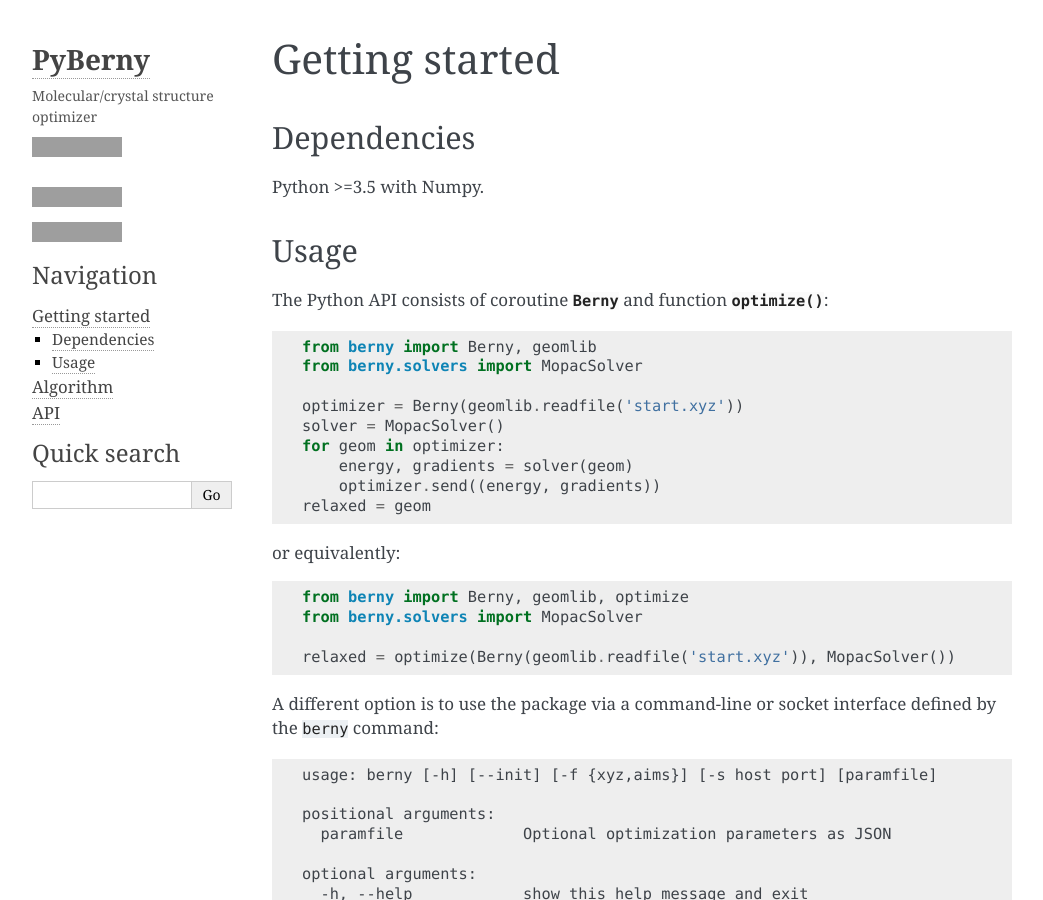
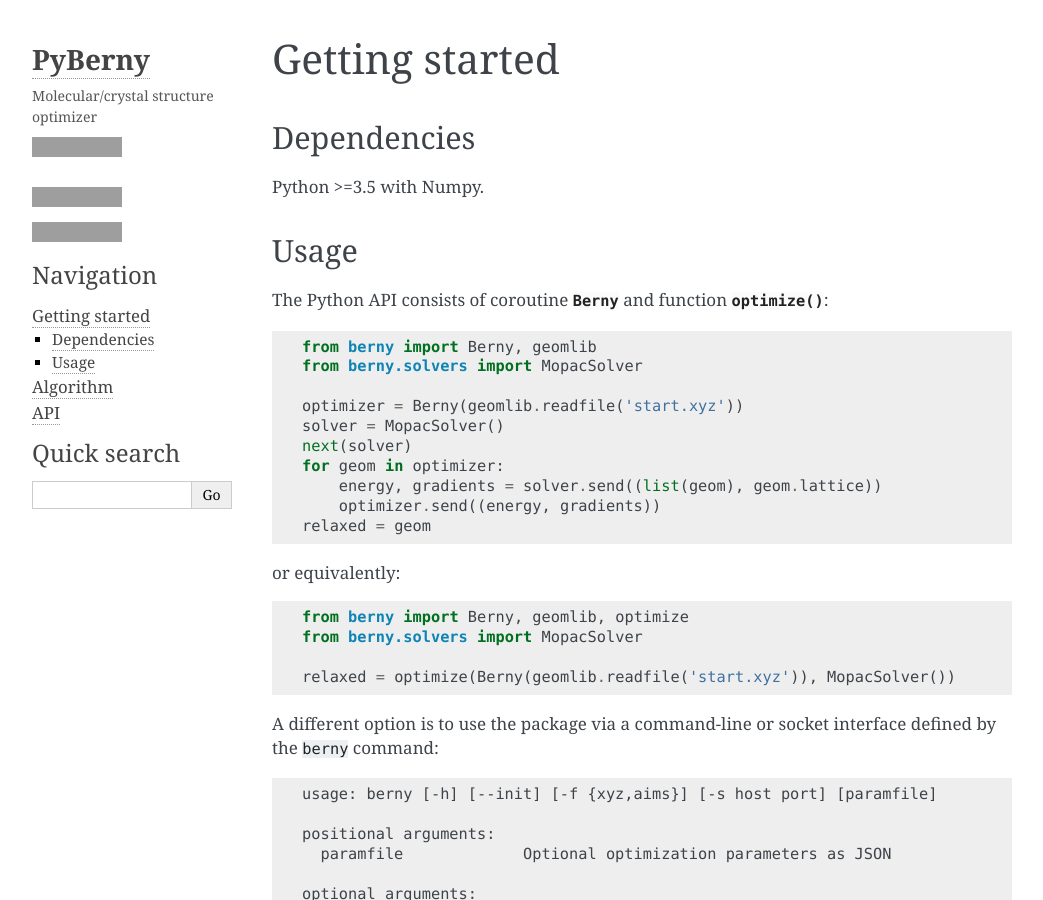
Before and after one commit to jhrmnn/pyberny, a Sphinx documentation site: the page built from docs/getting-started.rst, in a window 1280 px wide and 900 px high, cut to the strip 0-900 px from the top of the window. Shown: the whole strip, without its empty margins (108-1151 px from the left). Built offline with Sphinx 7.4.7, drawn with Linux system fonts in a browser that asks for light colours; formulas are drawn with MathJax 3; the version number is read from the project's files by our own code; grey boxes are pictures that could not be loaded.

Commit message:
[doc] update doc

```diff
--- a/docs/getting-started.rst
+++ b/docs/getting-started.rst
@@ -17,8 +17,9 @@ The Python API consists of coroutine :class:`~berny.Berny` and function
 
    optimizer = Berny(geomlib.readfile('start.xyz'))
    solver = MopacSolver()
+   next(solver)
    for geom in optimizer:
-       energy, gradients = solver(geom)
+       energy, gradients = solver.send((list(geom), geom.lattice))
        optimizer.send((energy, gradients))
    relaxed = geom
 
```
